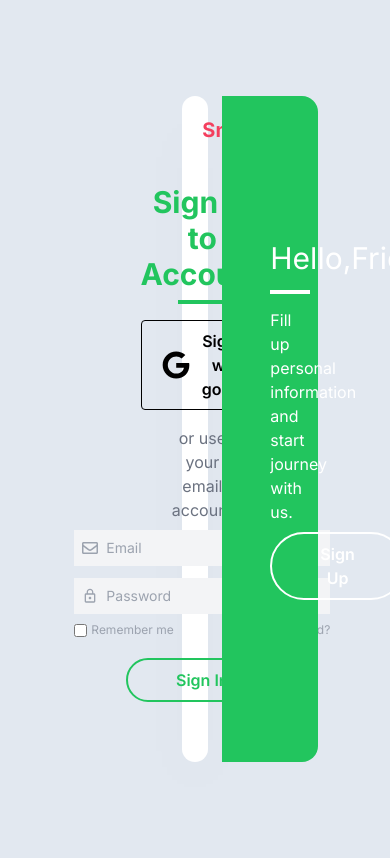
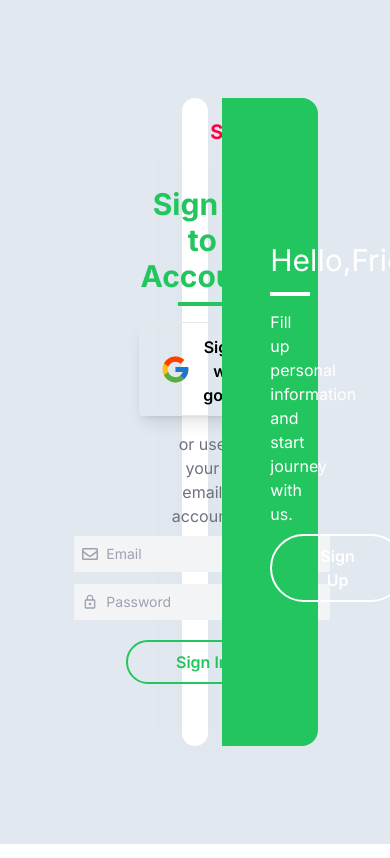
Before and after one commit to akashjadhav1/Snapdeal, a Next.js app: page /pages/login in a window 390 px wide. Shown: the top 858 px of the page. Built offline with nearby package versions, Linux system fonts and the light colour scheme; grey boxes are pictures that could not be loaded.

Commit message:
first commit

```diff
--- a/app/page.js
+++ b/app/page.js
@@ -1,10 +1,57 @@
+"use client"
 import Image from "next/image";
+import { useState } from "react";
+import logo from '../public/snapdeal.png';
 
 export default function Home() {
+    const [isOpen, setIsOpen] = useState(false);
 
-  return (
-    <main className="flex min-h-screen flex-col items-center justify-between p-24">
-    Home page
-    </main>
-  );
+    const toggleMenu = () => {
+        setIsOpen(!isOpen);
+    };
+
+    return (
+        <nav className="flex items-center justify-between flex-wrap bg-slate-500 p-6">
+            <div className="flex items-center flex-shrink-0 text-white mr-6">
+                <Image
+                    className="rounded-full"
+                    src={logo}
+                    alt="logo"
+                    width={36}
+                    height={36}
+                />
+                <span className="font-semibold text-2xl tracking-tight mx-2">Snapdeal</span>
+            </div>
+            <div className="block lg:hidden">
+                <button onClick={toggleMenu} className="flex items-center px-3 py-2 border rounded text-teal-200 border-teal-400 hover:text-white hover:border-white">
+                    <svg className="fill-current h-3 w-3" viewBox="0 0 20 20" xmlns="http://www.w3.org/2000/svg">
+                        <title>Menu</title>
+                        <path d="M0 3h20v2H0V3zm0 6h20v2H0V9zm0 6h20v2H0v-2z" />
+                    </svg>
+                </button>
+            </div>
+            <div className={`w-full ${isOpen ? 'block' : 'hidden'}  flex-grow lg:flex lg:items-center lg:w-auto`}>
+                <div className="text-sm lg:flex-grow flex">
+                    <input className="p-2 rounded-l lg:w-[500px] w-full lg:mt-0 mt-4 tracking-wider outline-none" type="search" name="search" id="search" placeholder="Search products & brands" />
+                    <button className="bg-black lg:p-2 rounded-r text-white w-24 lg:mt-0 h-10 mt-4">Search</button>
+                </div>
+                <div className="flex lg:mx-4 mt-4 lg:mt-0 cursor-pointer hover:shadow-xl hover:border-b-2 p-1">
+                    <p className="text-white lg:mx-2">Cart</p>
+                    <p>
+                        <svg xmlns="http://www.w3.org/2000/svg" width="25" height="25" fill="currentColor" className="bi bi-cart text-white" viewBox="0 0 16 16">
+                            <path d="M0 1.5A.5.5 0 0 1 .5 1H2a.5.5 0 0 1 .485.379L2.89 3H14.5a.5.5 0 0 1 .491.592l-1.5 8A.5.5 0 0 1 13 12H4a.5.5 0 0 1-.491-.408L2.01 3.607 1.61 2H.5a.5.5 0 0 1-.5-.5M3.102 4l1.313 7h8.17l1.313-7zM5 12a2 2 0 1 0 0 4 2 2 0 0 0 0-4m7 0a2 2 0 1 0 0 4 2 2 0 0 0 0-4m-7 1a1 1 0 1 1 0 2 1 1 0 0 1 0-2m7 0a1 1 0 1 1 0 2 1 1 0 0 1 0-2" />
+                        </svg>
+                    </p>
+                </div>
+                <div className="flex text-white mt-4 lg:mt-0 cursor-pointer hover:shadow-xl p-1 hover:border-b-2">
+                    <p className="lg:mx-2">Sign In</p>
+                    <p>
+                        <svg xmlns="http://www.w3.org/2000/svg" width="25" height="25" fill="currentColor" className="bi bi-person" viewBox="0 0 16 16">
+                            <path d="M8 8a3 3 0 1 0 0-6 3 3 0 0 0 0 6m2-3a2 2 0 1 1-4 0 2 2 0 0 1 4 0m4 8c0 1-1 1-1 1H3s-1 0-1-1 1-4 6-4 6 3 6 4m-1-.004c-.001-.246-.154-.986-.832-1.664C11.516 10.68 10.289 10 8 10s-3.516.68-4.168 1.332c-.678.678-.83 1.418-.832 1.664z" />
+                        </svg>
+                    </p>
+                </div>
+            </div>
+        </nav>
+    );
 }
--- a/app/pages/login/page.js
+++ b/app/pages/login/page.js
@@ -1,6 +1,8 @@
 import React from "react";
-import { FaGoogle, FaRegEnvelope } from "react-icons/fa";
-import {MdLockOutline} from 'react-icons/md'
+import { FaRegEnvelope } from "react-icons/fa";
+import { MdLockOutline } from "react-icons/md";
+import Image from "next/image";
+import logo from '../../../public/snapdeal.png'
 function login() {
   return (
     <div className="flex min-h-screen flex-col items-center justify-between p-24 bg-slate-200">
@@ -8,43 +10,84 @@ function login() {
         <div className="bg-white rounded-2xl shadow-2xl flex w-2/3 max-w-4xl">
           <div className="w-3/5 p-5">
             <div className="flex text-left font-bold">
-            <img src="https://upload.wikimedia.org/wikipedia/en/3/35/Snapdeal_Logo_new.png" className="h-7 w-7 rounded-full" alt="logo" />
-              <h2 className="text-rose-500 text-xl">Snapdeal</h2>
+              <Image
+                src={logo}
+                className=" rounded-full"
+                alt="logo"
+                width={29}
+                height={26}
+              />
+              <h2 className="text-[#fc0341] text-xl mx-2">Snapdeal</h2>
             </div>
             <div className="py-10 flex flex-col items-center">
               <h2 className="text-3xl font-bold text-green-500 inline-block mb-2">
                 Sign in to Account
-
               </h2>
               <div className="border-2 w-12 border-green-500 mb-2"></div>
-              <div className="flex justify-center my-2 border border-black rounded p-2 hover:bg-sky-400  cursor-pointer">
-
-                  <button className="mx-3">
-                    <FaGoogle className="h-7 w-7 "></FaGoogle>
-                  </button>
-                  <p className="font-semibold">Sign in with google</p>
-
+              <div className="flex justify-center my-2 border shadow-lg rounded p-2 cursor-pointer">
+                <button className="mx-3">
+                  <svg
+                    xmlns="http://www.w3.org/2000/svg"
+                    x="0px"
+                    y="0px"
+                    width="31"
+                    height="31"
+                    viewBox="0 0 48 48"
+                  >
+                    <path
+                      fill="#FFC107"
+                      d="M43.611,20.083H42V20H24v8h11.303c-1.649,4.657-6.08,8-11.303,8c-6.627,0-12-5.373-12-12c0-6.627,5.373-12,12-12c3.059,0,5.842,1.154,7.961,3.039l5.657-5.657C34.046,6.053,29.268,4,24,4C12.955,4,4,12.955,4,24c0,11.045,8.955,20,20,20c11.045,0,20-8.955,20-20C44,22.659,43.862,21.35,43.611,20.083z"
+                    ></path>
+                    <path
+                      fill="#FF3D00"
+                      d="M6.306,14.691l6.571,4.819C14.655,15.108,18.961,12,24,12c3.059,0,5.842,1.154,7.961,3.039l5.657-5.657C34.046,6.053,29.268,4,24,4C16.318,4,9.656,8.337,6.306,14.691z"
+                    ></path>
+                    <path
+                      fill="#4CAF50"
+                      d="M24,44c5.166,0,9.86-1.977,13.409-5.192l-6.19-5.238C29.211,35.091,26.715,36,24,36c-5.202,0-9.619-3.317-11.283-7.946l-6.522,5.025C9.505,39.556,16.227,44,24,44z"
+                    ></path>
+                    <path
+                      fill="#1976D2"
+                      d="M43.611,20.083H42V20H24v8h11.303c-0.792,2.237-2.231,4.166-4.087,5.571c0.001-0.001,0.002-0.001,0.003-0.002l6.19,5.238C36.971,39.205,44,34,44,24C44,22.659,43.862,21.35,43.611,20.083z"
+                    ></path>
+                  </svg>
+                </button>
+                <p className="font-semibold mt-1">Sign in with google</p>
               </div>
               <div>
                 <p className="text-gray-500 my-2">or use your email account</p>
               </div>
               <div className="flex flex-col items-center">
                 <div className="bg-gray-100 w-64 p-2 flex items-center">
-                <FaRegEnvelope className="text-gray-400  mr-2"/>
-                <input type="email" name="" id="" placeholder="Email" className="bg-gray-100 outline-none text-sm flex-1"/>
+                  <FaRegEnvelope className="text-gray-400  mr-2" />
+                  <input
+                    type="email"
+                    name=""
+                    id=""
+                    placeholder="Email"
+                    className="bg-gray-100 outline-none text-sm flex-1"
+                  />
                 </div>
               </div>
 
               <div className="flex flex-col items-center mt-3">
                 <div className="bg-gray-100 w-64 p-2 flex items-center">
-                <MdLockOutline className="text-gray-400  mr-2"/>
-                <input type="password" name="" id="" placeholder="Password" className="bg-gray-100 outline-none text-sm flex-1"/>
+                  <MdLockOutline className="text-gray-400  mr-2" />
+                  <input
+                    type="password"
+                    name=""
+                    id=""
+                    placeholder="Password"
+                    className="bg-gray-100 outline-none text-sm flex-1"
+                  />
                 </div>
-                <div className="flex justify-between w-64 mb-5 mt-2 text-gray-400">
-                <label htmlFor="" className="flex items-center text-xs"><input type="checkbox" name="remember" className="mr-1"/>Remember me</label>
-                <a href="/"  className="text-xs">Forgot Password?</a>
-                </div>
-                <a href="" className="border-2 border-green-500 text-green-500 rounded-full px-12 py-2 inline-block font-semibold hover:bg-green-500 hover:text-white">Sign In</a>
+
+                <a
+                  href=""
+                  className="border-2 mt-5 border-green-500 text-green-500 rounded-full px-12 py-2 inline-block font-semibold hover:bg-green-500 hover:text-white"
+                >
+                  Sign In
+                </a>
               </div>
             </div>
           </div>
--- a/app/pages/signup/page.js
+++ b/app/pages/signup/page.js
@@ -1,5 +1,6 @@
 import React from 'react'
-
+import Image from 'next/image'
+import logo from '../../../public/snapdeal.png'
 function signup() {
   return (
     <div>
@@ -9,11 +10,13 @@ function signup() {
           href="/"
           className="flex items-center mb-6 text-2xl font-semibold text-gray-900 dark:text-white"
         >
-          <img
-            className="w-8 h-8 mr-2 mt-3 rounded-full "
-            src="https://upload.wikimedia.org/wikipedia/en/3/35/Snapdeal_Logo_new.png"
-            alt="logo"
-          />
+                    <Image
+                    className='rounded-full mt-2 mx-2'
+      src={logo}
+      alt="logo"
+      width={30}
+      height={30}
+    />
           <p className="mt-3">Snapdeal </p>
         </a>
         <div className="w-full bg-white rounded-lg shadow dark:border md:mt-0 sm:max-w-md xl:p-0 dark:bg-gray-800 dark:border-gray-700">
```
Also changed, not shown: app/pages/navbar/page.js (+47 -9 lines), public/snapdeal.png (added).
